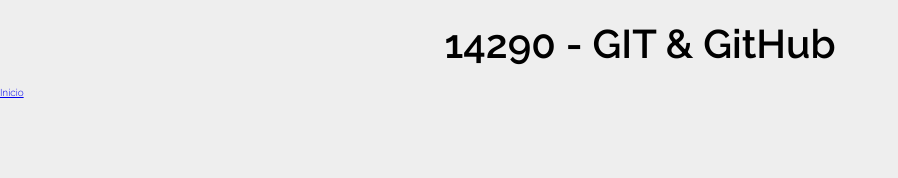
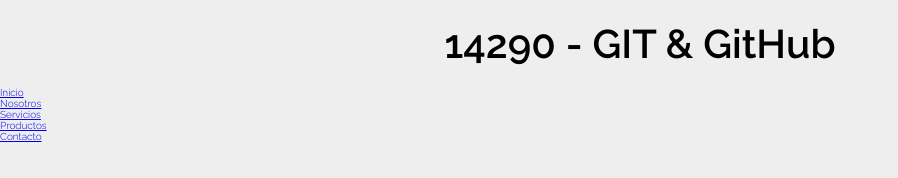
Before and after one commit to AgustinColaci/14290-github, a plain HTML site: page index.html in a window 1280 px wide. Shown: the whole page, without its empty margins (0-898 px from the left). Drawn offline with Linux system fonts and the light colour scheme.

Commit message:
Agregué links al menú de navegación

```diff
--- a/index.html
+++ b/index.html
@@ -13,6 +13,10 @@
       <nav>
         <ul>
           <li><a href="index.html">Inicio</a></li>
+          <li><a href="#">Nosotros</a></li>
+          <li><a href="#">Servicios</a></li>
+          <li><a href="#">Productos</a></li>
+          <li><a href="#">Contacto</a></li>
         </ul>
       </nav>
     </header>
```
